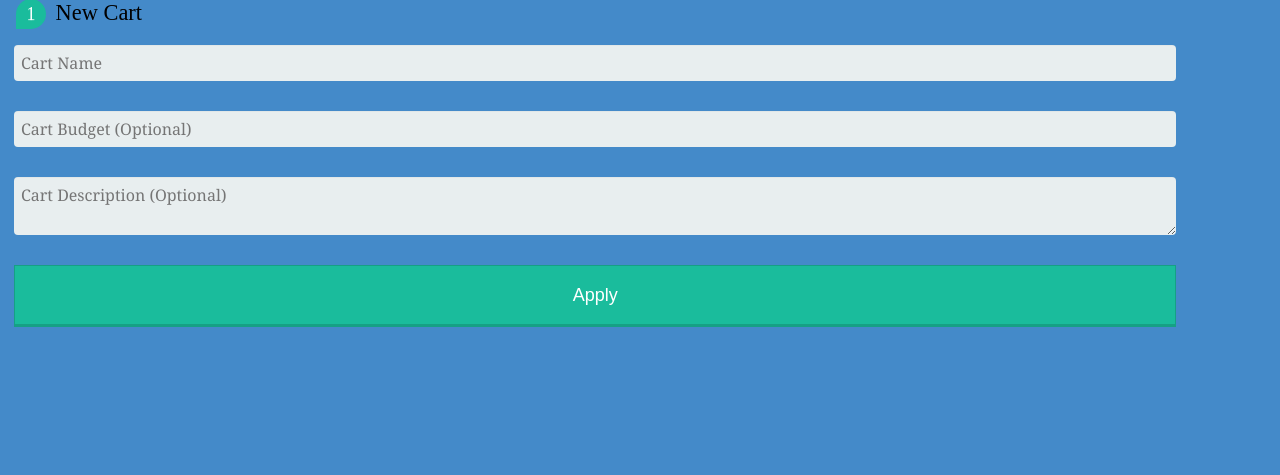
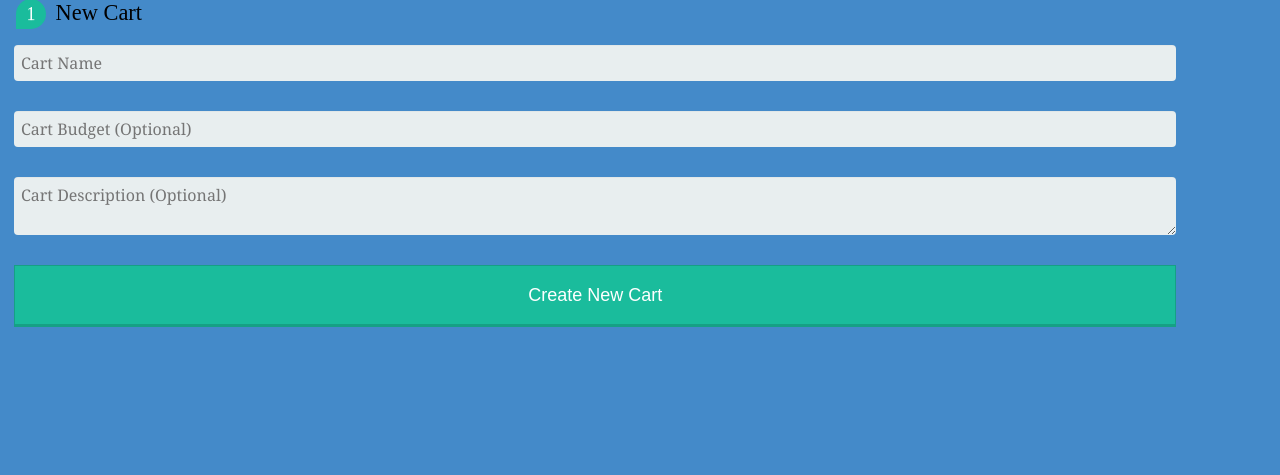
Before and after one commit to Kevin-Taha/UniKart, a Python web app: template unicart/templates/listPage.html in a window 1280 px wide. Shown: the part 119-594 px from the top of the page. Run offline with Jinja, Linux system fonts and the light colour scheme; the template is opened without the code that fills it, so the values that code supplies are empty; some libraries are stand-ins or nearby versions.

Commit message:
Pushing tentative changes, still has bugs

```diff
--- a/unicart/main.py
+++ b/unicart/main.py
@@ -74,7 +74,8 @@ class ListHandler(webapp2.RequestHandler):
             cartBudget = 0
         cartDesc = self.request.get("desc")
         myCart = Cart(name = cartName, budget = int(cartBudget), description = cartDesc, user = nickname )
-        myCart.put()
+        if cartName != "":
+            myCart.put()
         self.response.write(my_template.render())
 
 
--- a/unicart/templates/listPage.html
+++ b/unicart/templates/listPage.html
@@ -21,13 +21,13 @@
   </a>
   <div id="welcometext">
     <div class="form-style-5">
-      <form>
+      <form method="get" action="userPage">
         <fieldset>
           <legend><span class="number">1</span> New Cart </legend>
           <input type="text" name="cartname" placeholder="Cart Name">
           <input type="number" name="budget" placeholder="Cart Budget (Optional)">
           <textarea name="desc" placeholder="Cart Description (Optional)"></textarea>
-        <input type="submit" value="Apply" />
+        <input type="submit" value="Create New Cart"/>
       </form>
     </div>
   </div>
```
Also changed, not shown: 1 other file.
